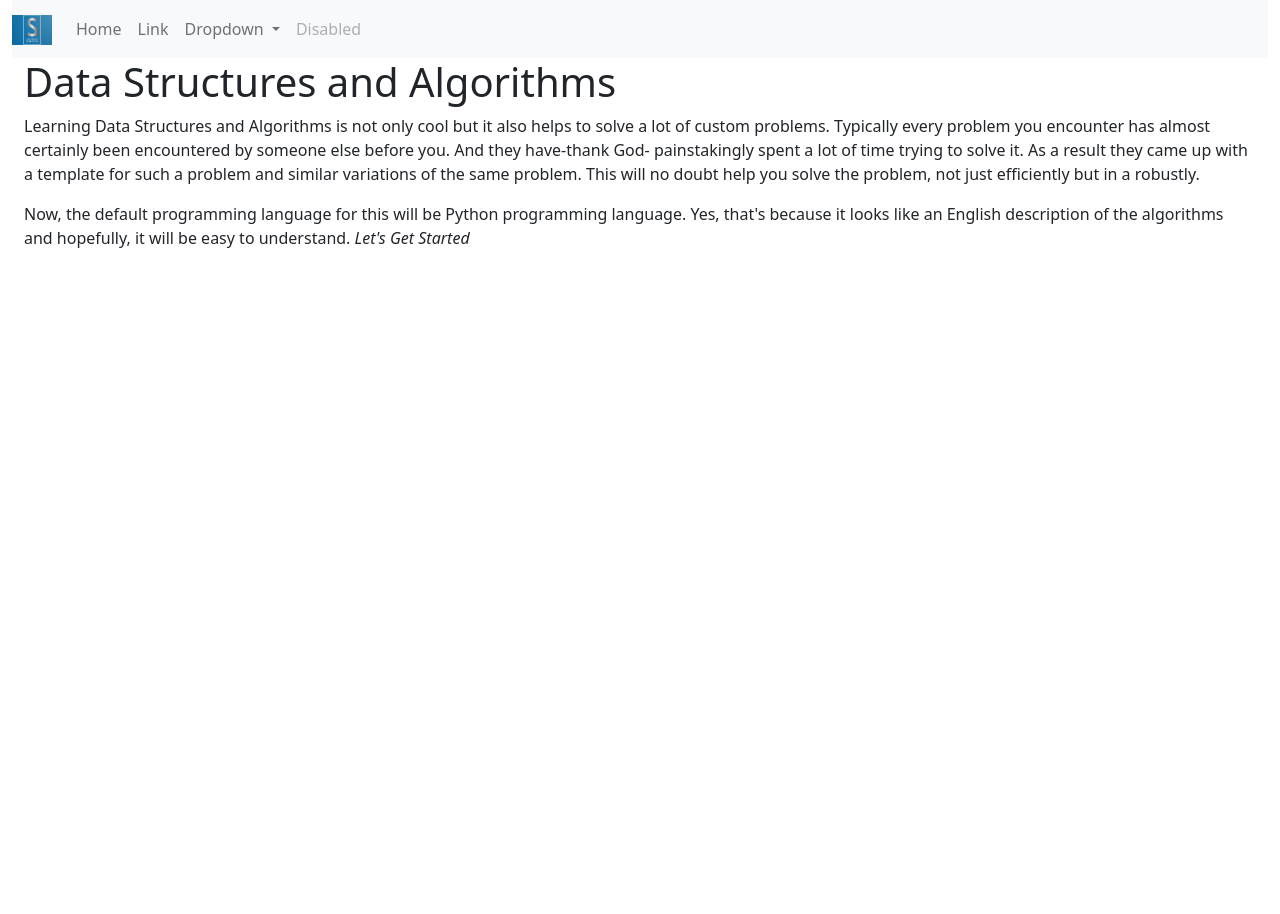
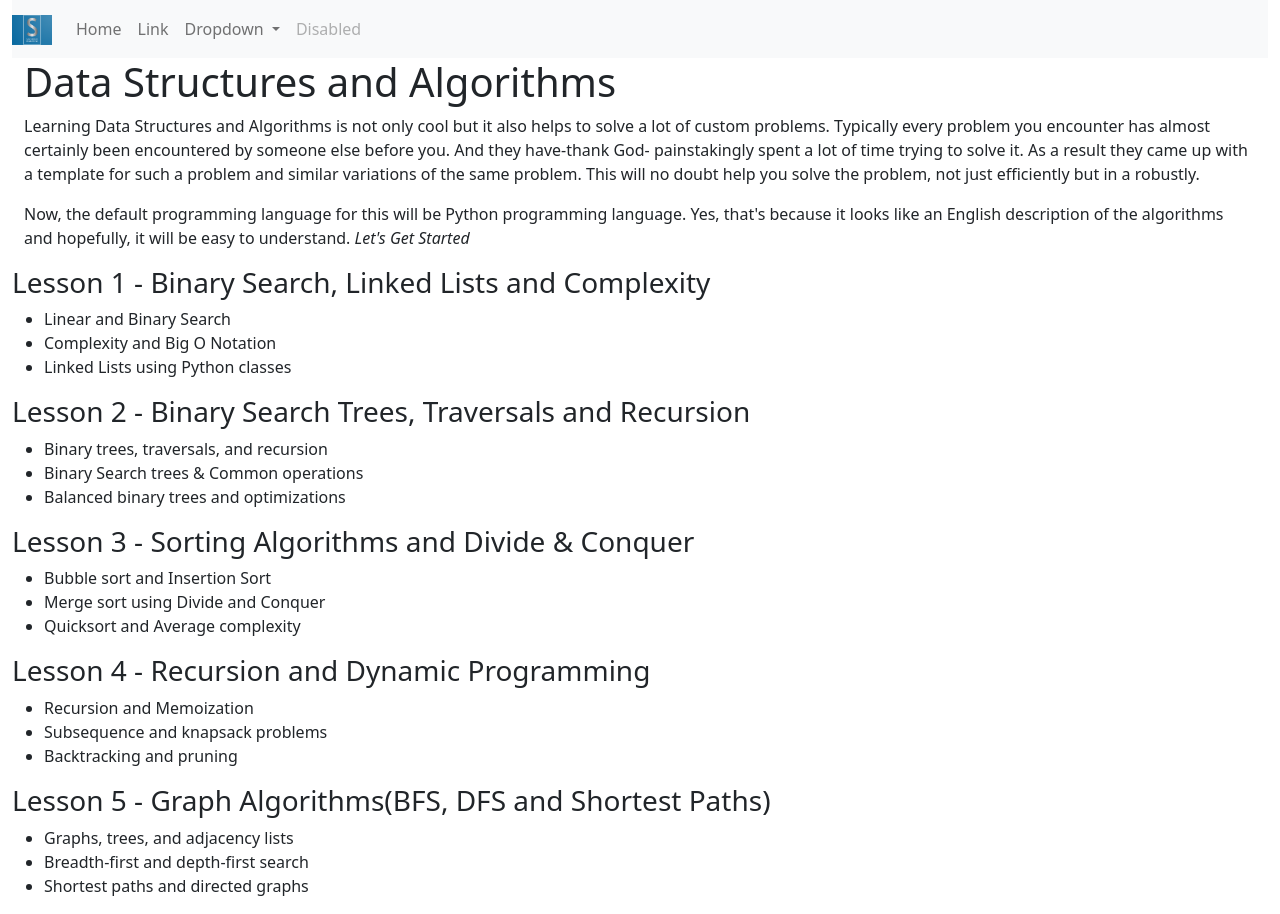
Before and after one commit to Smatnemo/smatwebsite, a Django app: page /dsa/dsaindex in a window 1280 px wide. Before the commit the page ends 248 px from the top, so only its background shows below. Run offline with Django 4.2, Linux system fonts and the light colour scheme; some libraries are stand-ins or nearby versions.

Commit message:
Created Table of Content

```diff
--- a/templates/dsa/dsaindex.html
+++ b/templates/dsa/dsaindex.html
@@ -45,9 +45,10 @@
             </ul>
         </div>
     </nav>
-    <div class = "container-fluid">
+    <div class="container-fluid">
         <h1>Data Structures and Algorithms</h1>
-        <p>Learning Data Structures and Algorithms is not only cool but it also helps to solve a lot of custom problems. Typically every problem you encounter has almost certainly been encountered by someone else before you.
+        <p>
+            Learning Data Structures and Algorithms is not only cool but it also helps to solve a lot of custom problems. Typically every problem you encounter has almost certainly been encountered by someone else before you.
             And they have-thank God- painstakingly spent a lot of time trying to solve it. As a result they came up with a template for such a problem and similar variations of the same problem. This will no doubt help you solve
             the problem, not just efficiently but in a robustly.
         </p>
@@ -57,6 +58,43 @@
         </p>
     </div>
 
+    <!-- The content that is updated in the table -->
+    <div id='toc'></div>
+
+    <h3>Lesson 1 - Binary Search, Linked Lists and Complexity</h3>
+    <ul>
+        <li>Linear and Binary Search</li>
+        <li>Complexity and Big O Notation</li>
+        <li>Linked Lists using Python classes</li>
+    </ul>
+
+    <h3>Lesson 2 - Binary Search Trees, Traversals and Recursion</h3>
+    <ul>
+        <li>Binary trees, traversals, and recursion</li>
+        <li>Binary Search trees & Common operations</li>
+        <li>Balanced binary trees and optimizations</li>
+    </ul>
+
+    <h3>Lesson 3 - Sorting Algorithms and Divide & Conquer</h3>
+    <ul>
+        <li>Bubble sort and Insertion Sort</li>
+        <li>Merge sort using Divide and Conquer</li>
+        <li>Quicksort and Average complexity</li>
+    </ul>
+
+    <h3>Lesson 4 - Recursion and Dynamic Programming</h3>
+    <ul>
+        <li>Recursion and Memoization</li>
+        <li>Subsequence and knapsack problems</li>
+        <li>Backtracking and pruning</li>
+    </ul>
+
+    <h3>Lesson 5 - Graph Algorithms(BFS, DFS and Shortest Paths)</h3>
+    <ul>
+        <li>Graphs, trees, and adjacency lists</li>
+        <li>Breadth-first and depth-first search</li>
+        <li>Shortest paths and directed graphs</li>
+    </ul>
 
 </body>
 </html>
```
Lines whose indentation alone changed are shown as unchanged.
